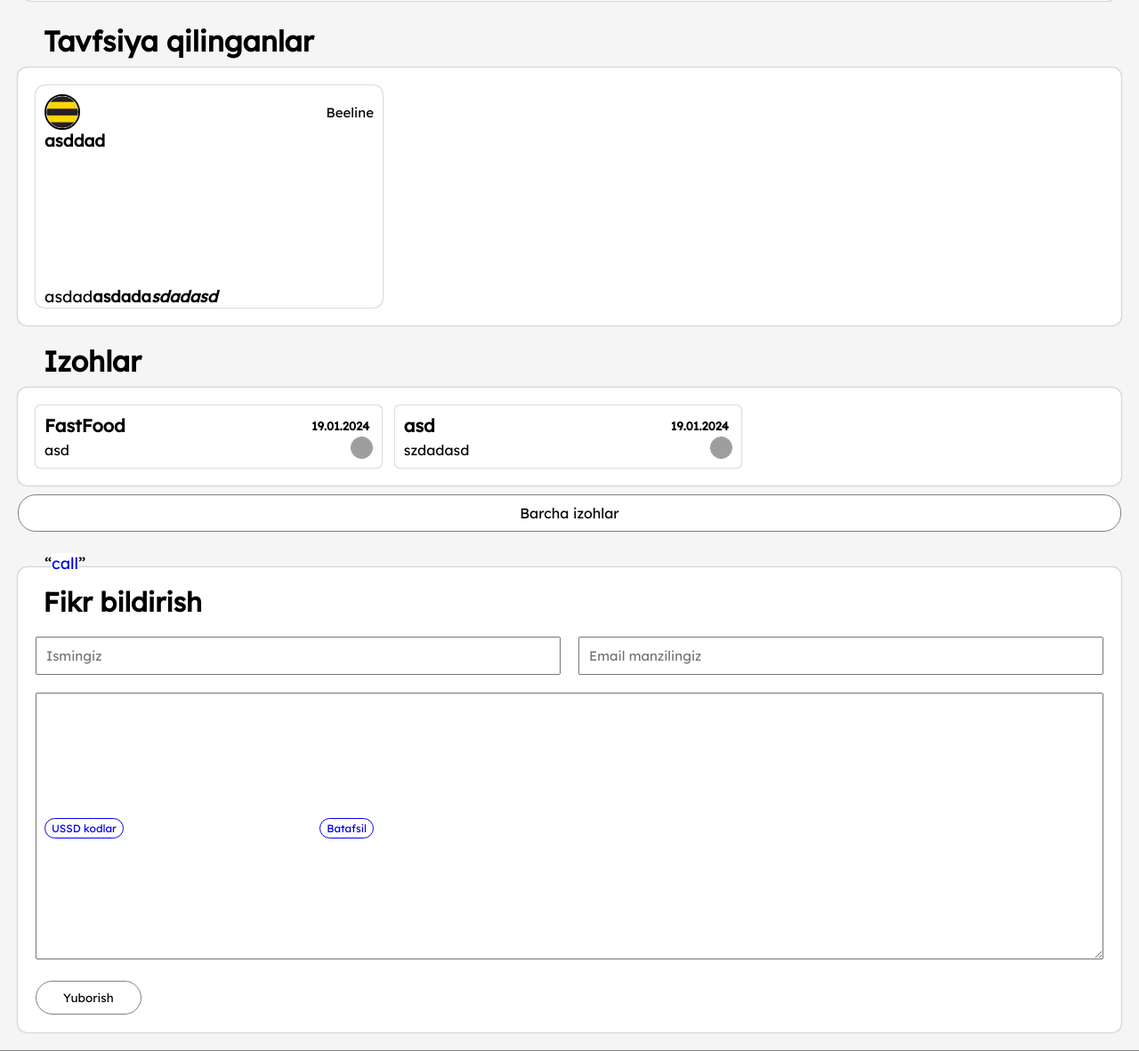
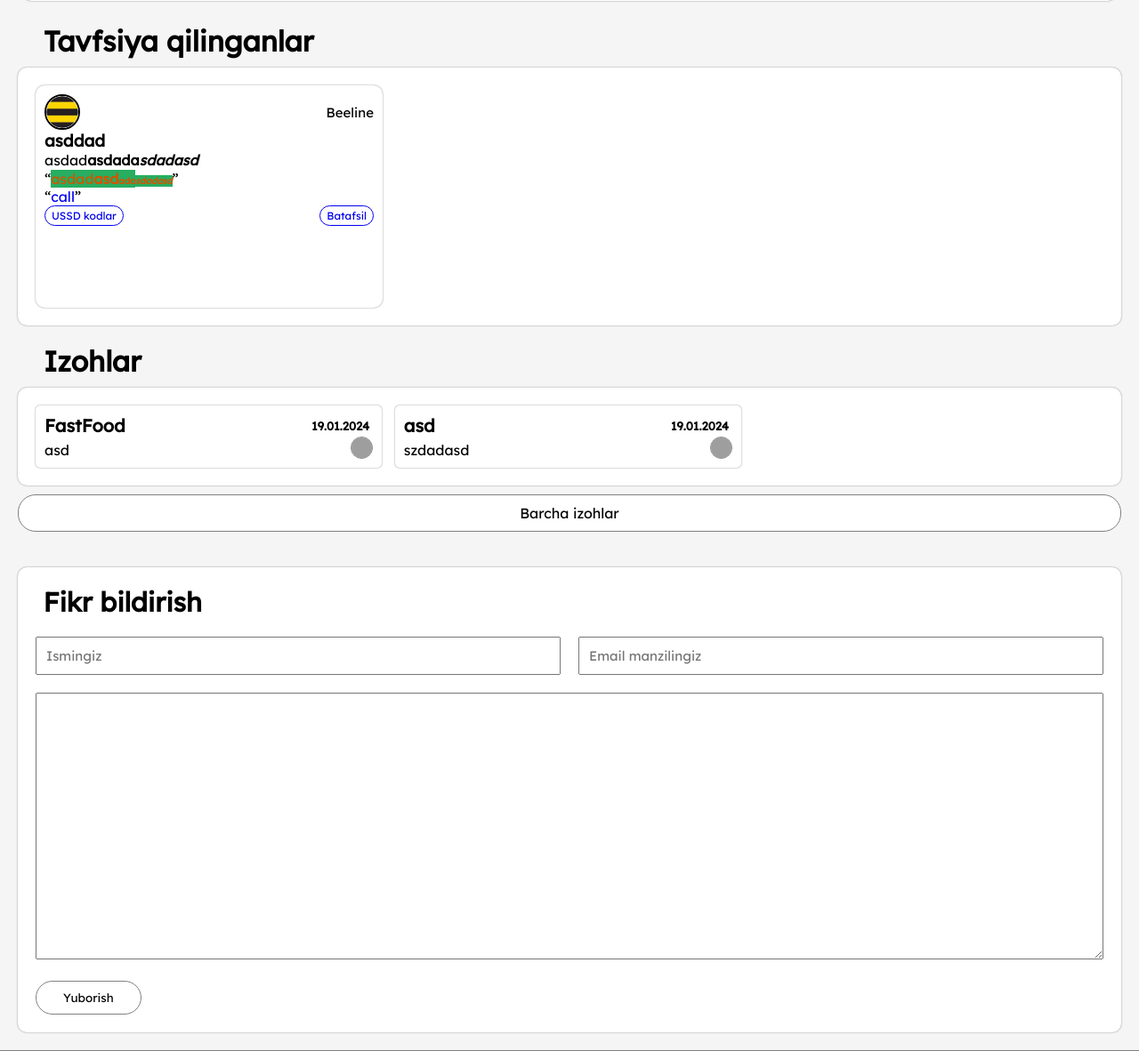
Before and after one commit to XAYTIMETOV/BDB, a Django app: a page that uses templates/pages/article-more.html in a window 1280 px wide. Shown: the part 460-1642 px from the top of the page at 89% size. Run offline with Django 5.2, Linux system fonts and the light colour scheme; data comes from the database, SQL or seed files in the repository; both versions use the stored data as it was after the commit; some libraries are stand-ins or nearby versions; grey boxes are pictures that could not be loaded.

Commit message:
ckeditor tavsiyalardagi xatolik to'g'rilandi

```diff
--- a/static/css/article-more-dark.css
+++ b/static/css/article-more-dark.css
@@ -172,14 +172,6 @@ section{
     max-width: 1300px;
     align-self: center;
     padding: 0 40px;
-}
-
-#sugg-title-info p{
-    padding-top: 2px;
-    font-size: 18px;
-    height: 150px;
-    overflow: hidden;
-    word-break: break-all;
 }
 
 #izoh-title{
--- a/static/css/article-more.css
+++ b/static/css/article-more.css
@@ -187,13 +187,6 @@ section{
     padding: 0 40px;
 }
 
-#sugg-title-info p{
-    padding-top: 2px;
-    font-size: 18px;
-    height: 150px;
-    overflow: hidden;
-    word-break: break-all;
-}
 
 #izoh-title{
     margin-top: 20px;
--- a/templates/pages/article-more.html
+++ b/templates/pages/article-more.html
@@ -47,9 +47,9 @@
                     <div>
                         <h3>{{ post.title }}</h3>
                     </div>
-                    <p>
-                            {{ post.body | safe}}
-                    </p>
+                    <div id="sugg-title-body">
+                        {{ post.body | safe }}
+                    </div>
                     <div id="sugg-arttic">
                         <a href="/?tag={{ post.tag }}">{{ post.tag }}</a>
                         <a href="{% url 'post' post.slug %}">Batafsil</a>
```
Also changed, not shown: db.sqlite3.
